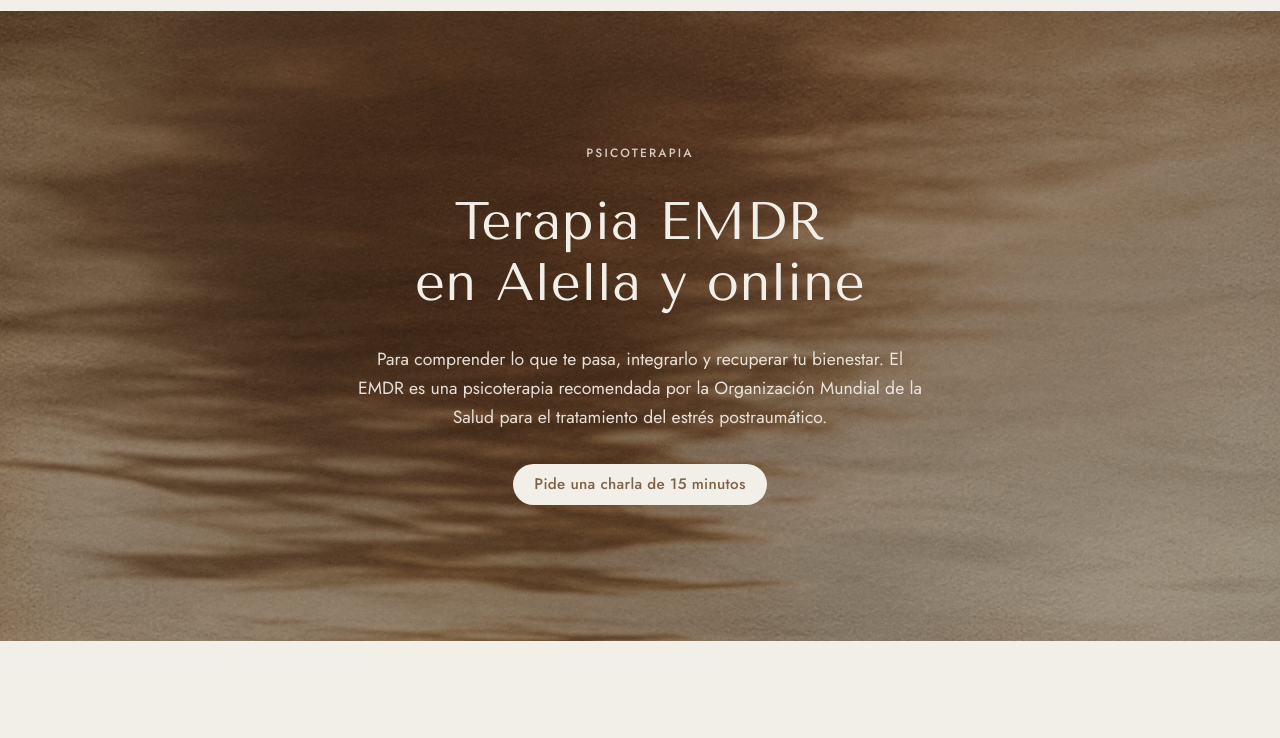
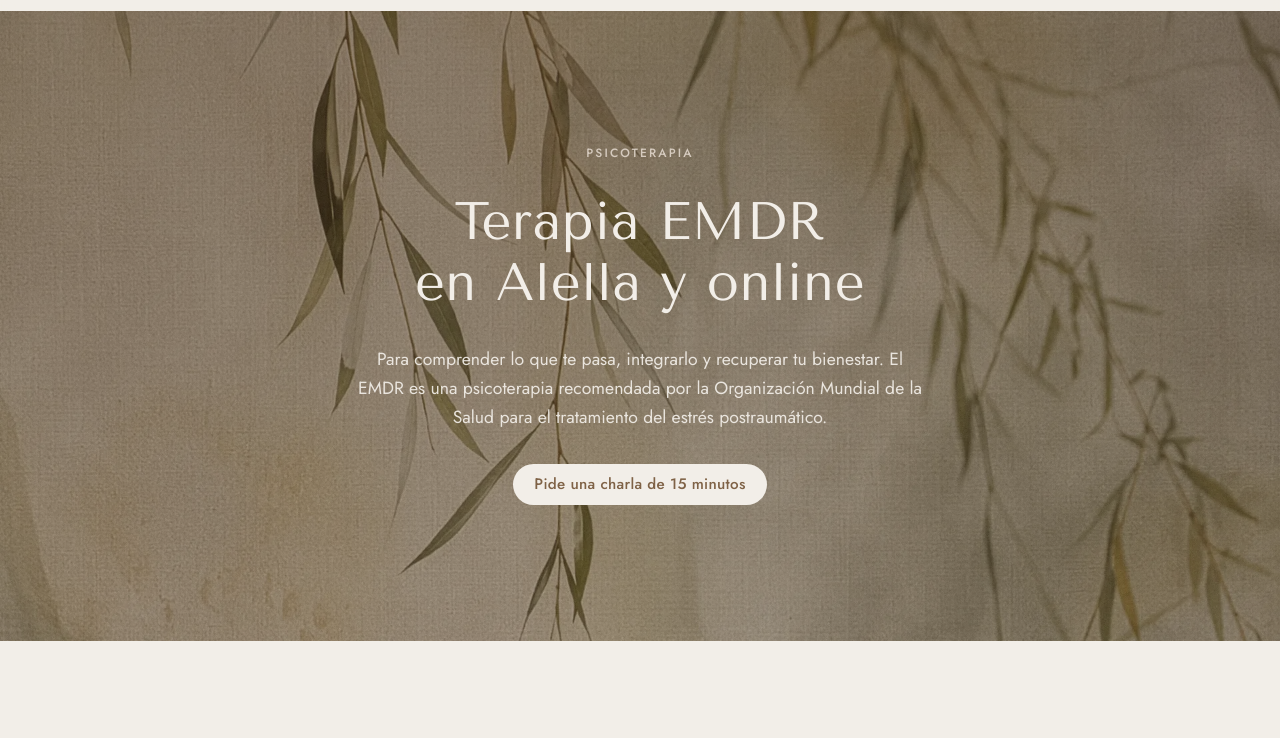
Before and after one commit to rociovilchesom/centro-om, a plain HTML site: page terapia-emdr.html in a window 1280 px wide. Shown: the part 62-800 px from the top of the page. Drawn offline with Linux system fonts and the light colour scheme.

Commit message:
Servicios: portada EMDR con sauce y separador común (hoja) en ambas páginas
Co-Authored-By: Claude Opus 5.5 <noreply@anthropic.com>
Claude-Session: https://claude.ai/code/session_01TnXJtV4LoTBD4DkUrm5WYk

```diff
--- a/terapia-emdr.html
+++ b/terapia-emdr.html
@@ -252,6 +252,8 @@ p{margin:0}
 
 .portada[data-fondo="agua"]{background-image:url(img/agua-900.webp)}
 @media (min-width:901px){.portada[data-fondo="agua"]{background-image:url(img/agua-1920.webp)}}
+.portada[data-fondo="sauce"]{background-image:url(img/sauce-900.webp)}
+@media (min-width:901px){.portada[data-fondo="sauce"]{background-image:url(img/sauce-1920.webp)}}
 .portada[data-fondo="ventana"]{background-image:url(img/ventana-900.webp)}
 @media (min-width:901px){.portada[data-fondo="ventana"]{background-image:url(img/ventana-1920.webp)}}
 .portada[data-fondo]::before{background:linear-gradient(rgba(70,48,30,.55),rgba(70,48,30,.45))}
@@ -318,7 +320,7 @@ p{margin:0}
   </div>
 </header>
 <main>
-  <section class="portada" data-fondo="agua" aria-labelledby="t1">
+  <section class="portada" data-fondo="sauce" aria-labelledby="t1">
     <div class="envoltura">
       <p class="etiqueta">Psicoterapia</p>
       <h1 id="t1" class="grande">Terapia EMDR en Alella y online</h1>
```
Also changed, not shown: orientacion-crianza.html (+3 -1 lines).
